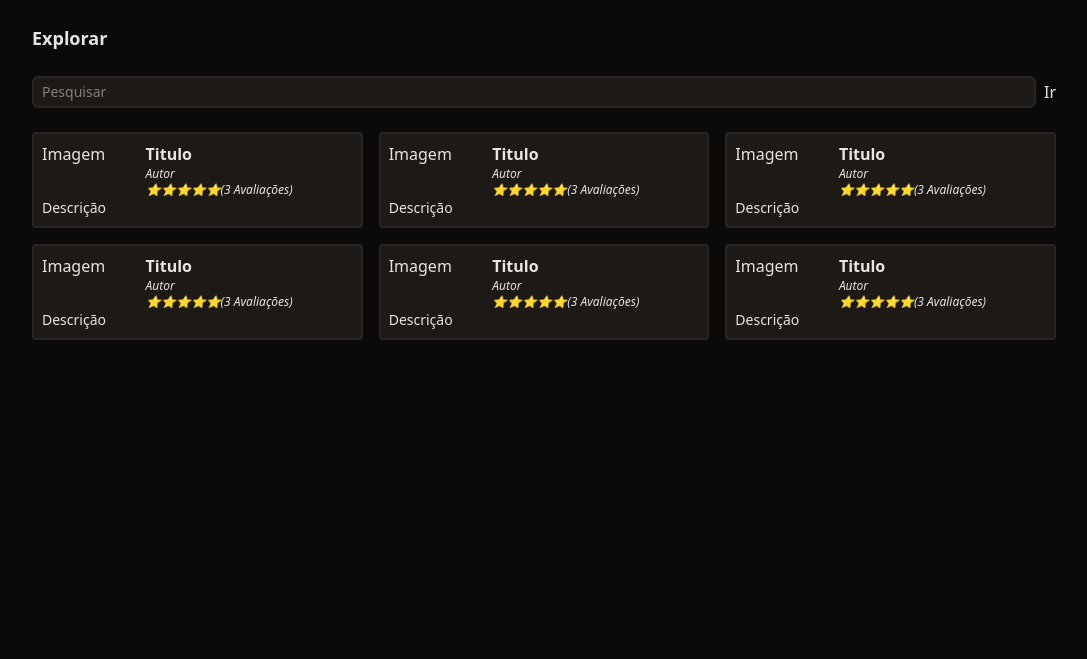
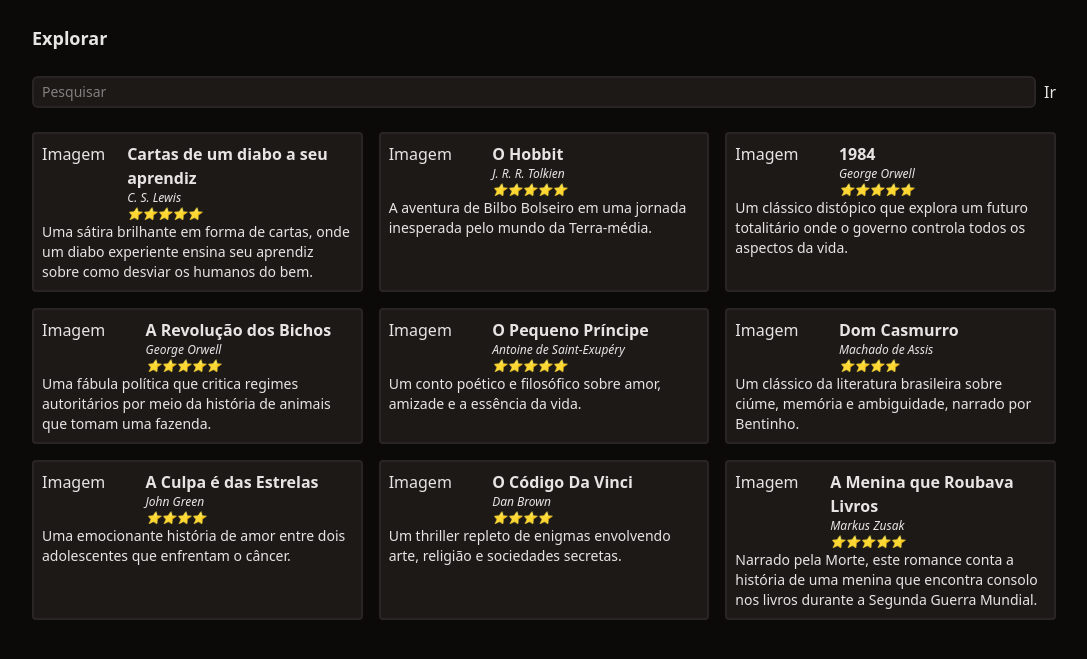
Before and after one commit to omaatheus/bookwise, a PHP site: page / in a window 1280 px wide. Shown: the part 60-719 px from the top of the page, without its empty margins (96-1183 px from the left). Run offline with PHP 8.4, Linux system fonts and the light colour scheme.

Commit message:
feat: foreach loop for books

```diff
--- a/index.php
+++ b/index.php
@@ -1,3 +1,72 @@
+<?php
+$livros = [
+    [
+        "id" => 1,
+        "titulo" => "Cartas de um diabo a seu aprendiz",
+        "autor" => "C. S. Lewis",
+        "descricao" => "Uma sátira brilhante em forma de cartas, onde um diabo experiente ensina seu aprendiz sobre como desviar os humanos do bem.",
+        "avaliacao" => "⭐⭐⭐⭐⭐"
+    ],
+    [
+        "id" => 2,
+        "titulo" => "O Hobbit",
+        "autor" => "J. R. R. Tolkien",
+        "descricao" => "A aventura de Bilbo Bolseiro em uma jornada inesperada pelo mundo da Terra-média.",
+        "avaliacao" => "⭐⭐⭐⭐⭐"
+    ],
+    [
+        "id" => 3,
+        "titulo" => "1984",
+        "autor" => "George Orwell",
+        "descricao" => "Um clássico distópico que explora um futuro totalitário onde o governo controla todos os aspectos da vida.",
+        "avaliacao" => "⭐⭐⭐⭐⭐"
+    ],
+    [
+        "id" => 4,
+        "titulo" => "A Revolução dos Bichos",
+        "autor" => "George Orwell",
+        "descricao" => "Uma fábula política que critica regimes autoritários por meio da história de animais que tomam uma fazenda.",
+        "avaliacao" => "⭐⭐⭐⭐⭐"
+    ],
+    [
+        "id" => 5,
+        "titulo" => "O Pequeno Príncipe",
+        "autor" => "Antoine de Saint-Exupéry",
+        "descricao" => "Um conto poético e filosófico sobre amor, amizade e a essência da vida.",
+        "avaliacao" => "⭐⭐⭐⭐⭐"
+    ],
+    [
+        "id" => 6,
+        "titulo" => "Dom Casmurro",
+        "autor" => "Machado de Assis",
+        "descricao" => "Um clássico da literatura brasileira sobre ciúme, memória e ambiguidade, narrado por Bentinho.",
+        "avaliacao" => "⭐⭐⭐⭐"
+    ],
+    [
+        "id" => 7,
+        "titulo" => "A Culpa é das Estrelas",
+        "autor" => "John Green",
+        "descricao" => "Uma emocionante história de amor entre dois adolescentes que enfrentam o câncer.",
+        "avaliacao" => "⭐⭐⭐⭐"
+    ],
+    [
+        "id" => 8,
+        "titulo" => "O Código Da Vinci",
+        "autor" => "Dan Brown",
+        "descricao" => "Um thriller repleto de enigmas envolvendo arte, religião e sociedades secretas.",
+        "avaliacao" => "⭐⭐⭐⭐"
+    ],
+    [
+        "id" => 9,
+        "titulo" => "A Menina que Roubava Livros",
+        "autor" => "Markus Zusak",
+        "descricao" => "Narrado pela Morte, este romance conta a história de uma menina que encontra consolo nos livros durante a Segunda Guerra Mundial.",
+        "avaliacao" => "⭐⭐⭐⭐⭐"
+    ]
+];
+?>
+
+
 <!DOCTYPE html>
 <html lang="pt-br">
 
@@ -36,7 +105,10 @@
         </div>
 
         <section class="grid gap-4 grid-cols-1 md:grid-cols-2 lg:grid-cols-3">
+            <?php foreach ($livros as $livro): ?>
             <div class="p-2 rounded border-stone-800 border-2 bg-stone-900">
+
+
 
                 <div class="flex">
 
@@ -44,112 +116,20 @@
 
                     <div>
 
-                        <a href="/livro.php?" class="font-semibold hover:underline">Titulo</a>
-                        <div class="text-xs italic">Autor</div>
-                        <div class="text-xs italic">⭐⭐⭐⭐⭐(3 Avaliações)</div>
+                        <a href="/livro.php?id=<?=$livro['id'] ?>" class="font-semibold hover:underline"><?=$livro['titulo'] ?></a>
+                        <div class="text-xs italic"><?=$livro['autor'] ?></div>
+                        <div class="text-xs italic"><?=$livro['avaliacao']?></div>
 
                     </div>
 
                 </div>
 
-                <div class="text-sm">Descrição</div>
+                <div class="text-sm"><?=$livro['descricao'] ?></div>
 
             </div>
-            <div class="p-2 rounded border-stone-800 border-2 bg-stone-900">
 
-                <div class="flex">
+            <?php endforeach; ?>
 
-                    <div class="w-1/3">Imagem</div>
-
-                    <div>
-
-                        <a href="/livro.php?" class="font-semibold hover:underline">Titulo</a>
-                        <div class="text-xs italic">Autor</div>
-                        <div class="text-xs italic">⭐⭐⭐⭐⭐(3 Avaliações)</div>
-
-                    </div>
-
-                </div>
-
-                <div class="text-sm">Descrição</div>
-
-            </div>
-            <div class="p-2 rounded border-stone-800 border-2 bg-stone-900">
-
-                <div class="flex">
-
-                    <div class="w-1/3">Imagem</div>
-
-                    <div>
-
-                        <a href="/livro.php?" class="font-semibold hover:underline">Titulo</a>
-                        <div class="text-xs italic">Autor</div>
-                        <div class="text-xs italic">⭐⭐⭐⭐⭐(3 Avaliações)</div>
-
-                    </div>
-
-                </div>
-
-                <div class="text-sm">Descrição</div>
-
-            </div>
-            <div class="p-2 rounded border-stone-800 border-2 bg-stone-900">
-
-                <div class="flex">
-
-                    <div class="w-1/3">Imagem</div>
-
-                    <div>
-
-                        <a href="/livro.php?" class="font-semibold hover:underline">Titulo</a>
-                        <div class="text-xs italic">Autor</div>
-                        <div class="text-xs italic">⭐⭐⭐⭐⭐(3 Avaliações)</div>
-
-                    </div>
-
-                </div>
-
-                <div class="text-sm">Descrição</div>
-
-            </div>
-            <div class="p-2 rounded border-stone-800 border-2 bg-stone-900">
-
-                <div class="flex">
-
-                    <div class="w-1/3">Imagem</div>
-
-                    <div>
-
-                        <a href="/livro.php?" class="font-semibold hover:underline">Titulo</a>
-                        <div class="text-xs italic">Autor</div>
-                        <div class="text-xs italic">⭐⭐⭐⭐⭐(3 Avaliações)</div>
-
-                    </div>
-
-                </div>
-
-                <div class="text-sm">Descrição</div>
-
-            </div>
-            <div class="p-2 rounded border-stone-800 border-2 bg-stone-900">
-
-                <div class="flex">
-
-                    <div class="w-1/3">Imagem</div>
-
-                    <div>
-
-                        <a href="/livro.php?" class="font-semibold hover:underline">Titulo</a>
-                        <div class="text-xs italic">Autor</div>
-                        <div class="text-xs italic">⭐⭐⭐⭐⭐(3 Avaliações)</div>
-
-                    </div>
-
-                </div>
-
-                <div class="text-sm">Descrição</div>
-
-            </div>
         </section>
 
     </main>
```
